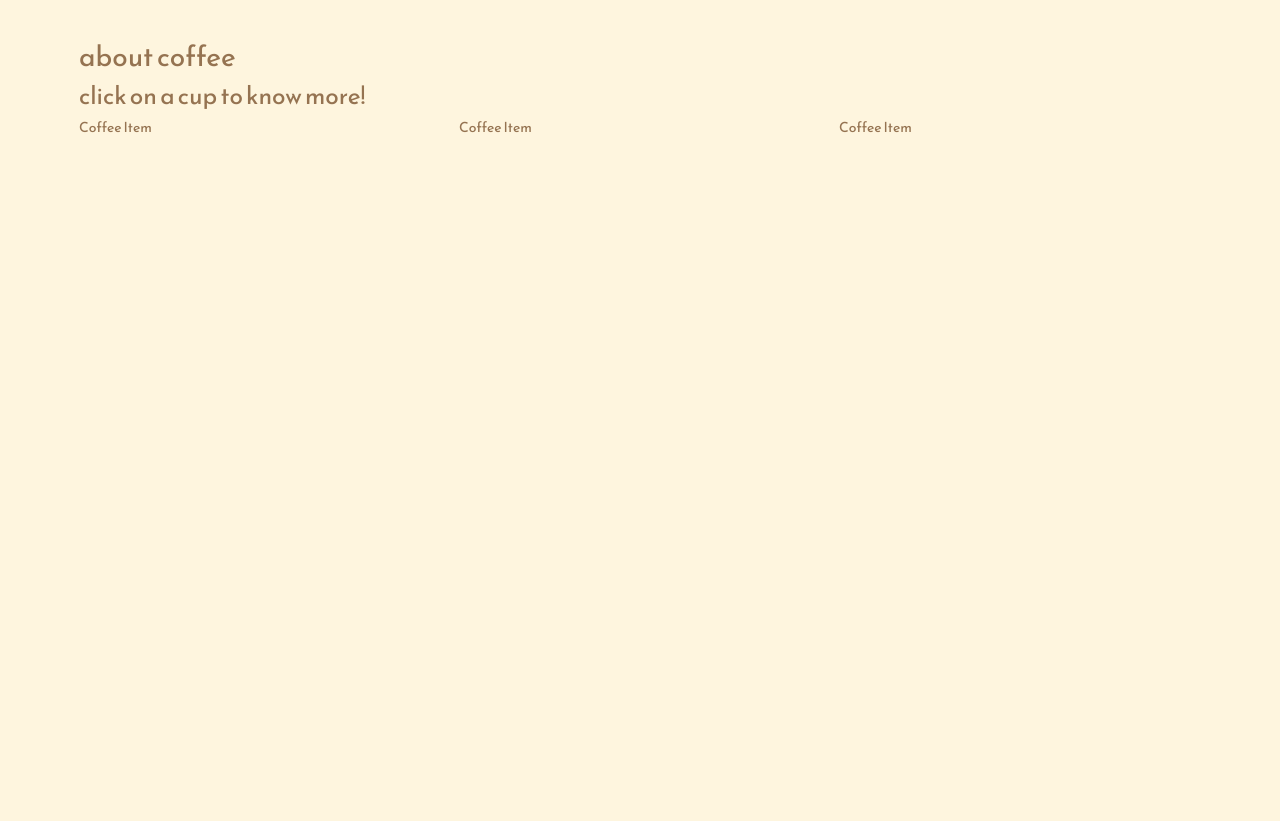
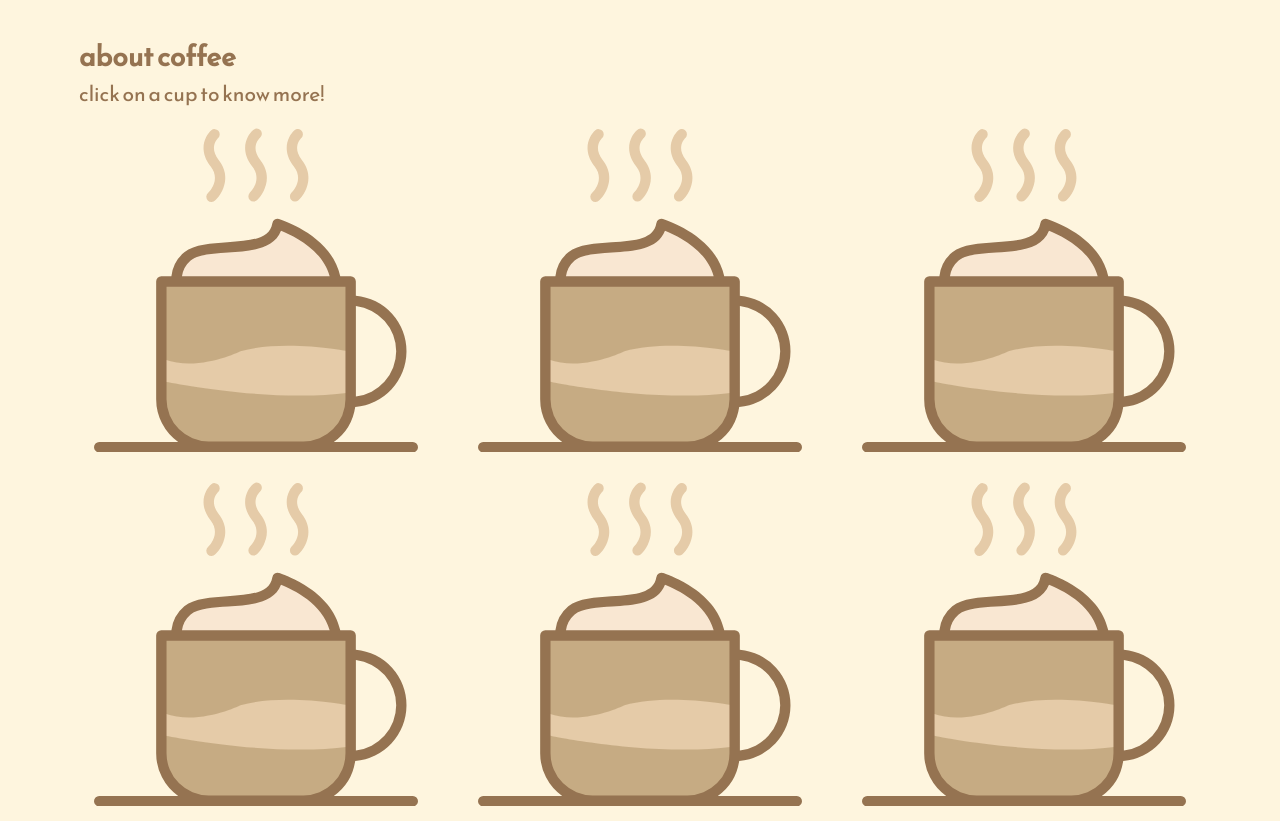
Before and after one commit to desslinga/about-coffee, a React (Create React App) app: page /coffees in a window 1280 px wide. Before the commit the page ends 800 px from the top, so only its background shows below. Built offline with nearby package versions, Linux system fonts and the light colour scheme.

Commit message:
Added padding/positioning on coffee list page.

```diff
--- a/src/components/CoffeeItem.js
+++ b/src/components/CoffeeItem.js
@@ -1,9 +1,12 @@
 import React from 'react';
+import coffeeLanding from '../assets/coffee.svg';
 
 class CoffeeItem extends React.Component {
   render() {
     return (
-      <div>Coffee Item</div>
+      <div className="coffee-item">
+        <img src={coffeeLanding}/>
+      </div>
     );
   }
 }
--- a/src/components/CoffeeList.js
+++ b/src/components/CoffeeList.js
@@ -4,7 +4,7 @@ import CoffeeItem from './CoffeeItem';
 class CoffeeList extends React.Component {
   render() {
     return (
-      <div className="container" id="coffee-list">
+      <div className="container-fluid" id="coffee-list">
         <div className="row">
           <div className="col-12">
             <h2>about coffee</h2>
@@ -21,6 +21,15 @@ class CoffeeList extends React.Component {
           <div className="col-12 col-sm-6 col-md-4">
             <CoffeeItem/>
           </div>
+          <div className="col-12 col-sm-6 col-md-4">
+            <CoffeeItem/>
+          </div>
+          <div className="col-12 col-sm-6 col-md-4">
+            <CoffeeItem/>
+          </div>
+          <div className="col-12 col-sm-6 col-md-4">
+            <CoffeeItem/>
+          </div>
         </div>
       </div>
     );
--- /dev/null
+++ b/src/styles/coffee-item.scss
@@ -0,0 +1,3 @@
+.coffee-item {
+  margin: 15px;
+}
--- a/src/styles/coffee-list.scss
+++ b/src/styles/coffee-list.scss
@@ -4,4 +4,5 @@
   width: 90vw;
   margin-left: 5vw;
   margin-right: 5vw;
+  transition: $fast-ease;
 }
--- a/src/styles/fonts.scss
+++ b/src/styles/fonts.scss
@@ -1,5 +1,14 @@
 h1 {
   font-size: 70px;
-  color: $p-accent;
   font-weight: 300;
 }
+
+h2 {
+  font-size: 2rem;
+  font-weight: 700;
+}
+
+h3 {
+  font-size: 1.5rem;
+  font-weight: 300;
+}
--- /dev/null
+++ b/src/styles/scroll-bar.scss
@@ -0,0 +1,17 @@
+::-webkit-scrollbar {
+  width: 6px;
+  background-color: transparent;
+}
+
+::-webkit-scrollbar-track {
+  border-radius: 3px;
+}
+
+::-webkit-scrollbar-thumb {
+  background: $tan;
+  border-radius: 3px;
+}
+
+::-webkit-scrollbar-thumb:hover {
+  background: $tanner;
+}
--- a/src/styles/styles.scss
+++ b/src/styles/styles.scss
@@ -1,7 +1,9 @@
 @import './global-variables.scss';
 @import './fonts.scss';
 @import './transitions.scss';
+@import './scroll-bar.scss';
 @import './coffee-list.scss';
+@import './coffee-item.scss';
 
 * {
 -webkit-box-sizing: border-box;
```
